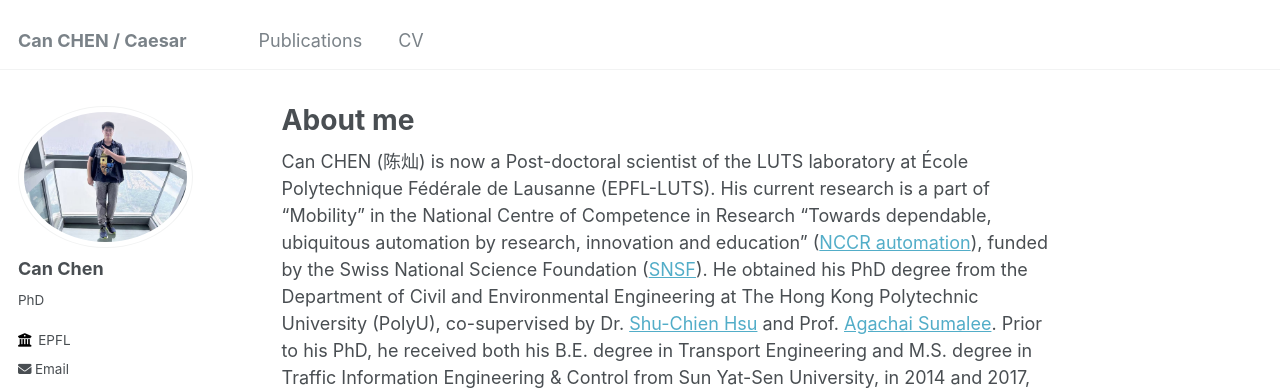
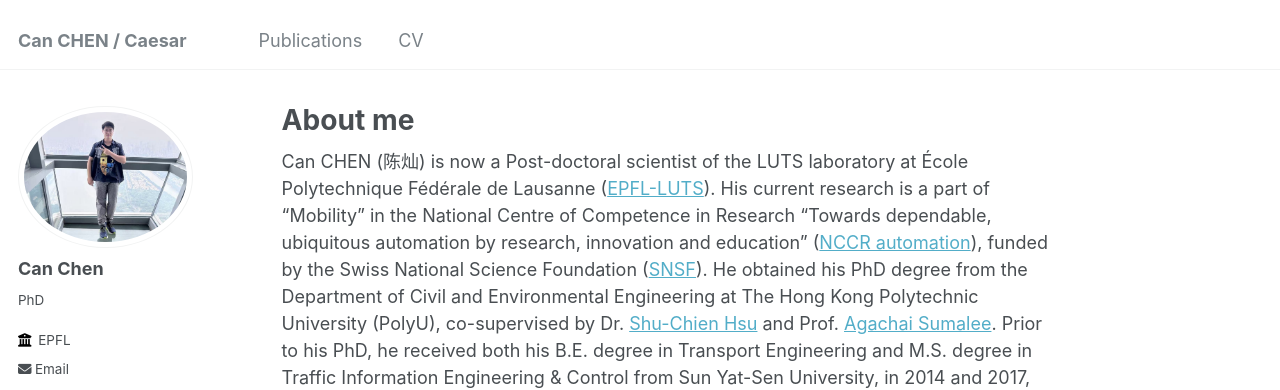
Before and after one commit to CanChen-Caesar/CanChen-Caesar.github.io, a Jekyll site: the page built from _pages/about.md, in a window 1280 px wide and 1083 px high. Shown: the top 390 px of the window. Built offline with Jekyll 4.4.1, drawn with Linux system fonts in a browser that asks for light colours; some web fonts are replaced; part of the change alters nothing that is shown.

```diff
--- a/_pages/about.md
+++ b/_pages/about.md
@@ -7,7 +7,7 @@ redirect_from:
   - /about.html
 ---
 
-Can CHEN (陈灿) is now a Post-doctoral scientist of the LUTS laboratory at École Polytechnique Fédérale de Lausanne (EPFL-LUTS). His current research is a part of "Mobility" in the National Centre of Competence in Research "Towards dependable, ubiquitous automation by research, innovation and education" ([NCCR automation](https://nccr-automation.ch/)), funded by the Swiss National Science Foundation ([SNSF](https://www.snf.ch/en)). He obtained his PhD degree from the Department of Civil and Environmental Engineering at The Hong Kong Polytechnic University (PolyU), co-supervised by Dr. [Shu-Chien Hsu](https://drmarkhsu.wordpress.com/) and Prof. [Agachai Sumalee](https://csii.chula.ac.th/team_member/professor-agachai-sumalee/). Prior to his PhD, he received both his B.E. degree in Transport Engineering and M.S. degree in Traffic Information Engineering & Control from Sun Yat-Sen University, in 2014 and 2017, respectively, supervised by Prof. [Renxin Zhong](https://www.labxing.com/-1159). He was an Exchange PhD student of EPFL-LUTS in 2022, supervised by Prof. [Nikolas Geroliminis](https://people.epfl.ch/nikolas.geroliminis). Can's main research interests include
+Can CHEN (陈灿) is now a Post-doctoral scientist of the LUTS laboratory at École Polytechnique Fédérale de Lausanne ([EPFL-LUTS](https://www.epfl.ch/labs/luts/)). His current research is a part of "Mobility" in the National Centre of Competence in Research "Towards dependable, ubiquitous automation by research, innovation and education" ([NCCR automation](https://nccr-automation.ch/)), funded by the Swiss National Science Foundation ([SNSF](https://www.snf.ch/en)). He obtained his PhD degree from the Department of Civil and Environmental Engineering at The Hong Kong Polytechnic University (PolyU), co-supervised by Dr. [Shu-Chien Hsu](https://drmarkhsu.wordpress.com/) and Prof. [Agachai Sumalee](https://csii.chula.ac.th/team_member/professor-agachai-sumalee/). Prior to his PhD, he received both his B.E. degree in Transport Engineering and M.S. degree in Traffic Information Engineering & Control from Sun Yat-Sen University, in 2014 and 2017, respectively, supervised by Prof. [Renxin Zhong](https://www.labxing.com/-1159). He was an Exchange PhD student of EPFL-LUTS in 2022, supervised by Prof. [Nikolas Geroliminis](https://people.epfl.ch/nikolas.geroliminis). Can's main research interests include
 * traffic control and management strategies
 * machine learning and reinforcement learning
 * optimal and nonlinear control theory with applications in transportation engineering
```
